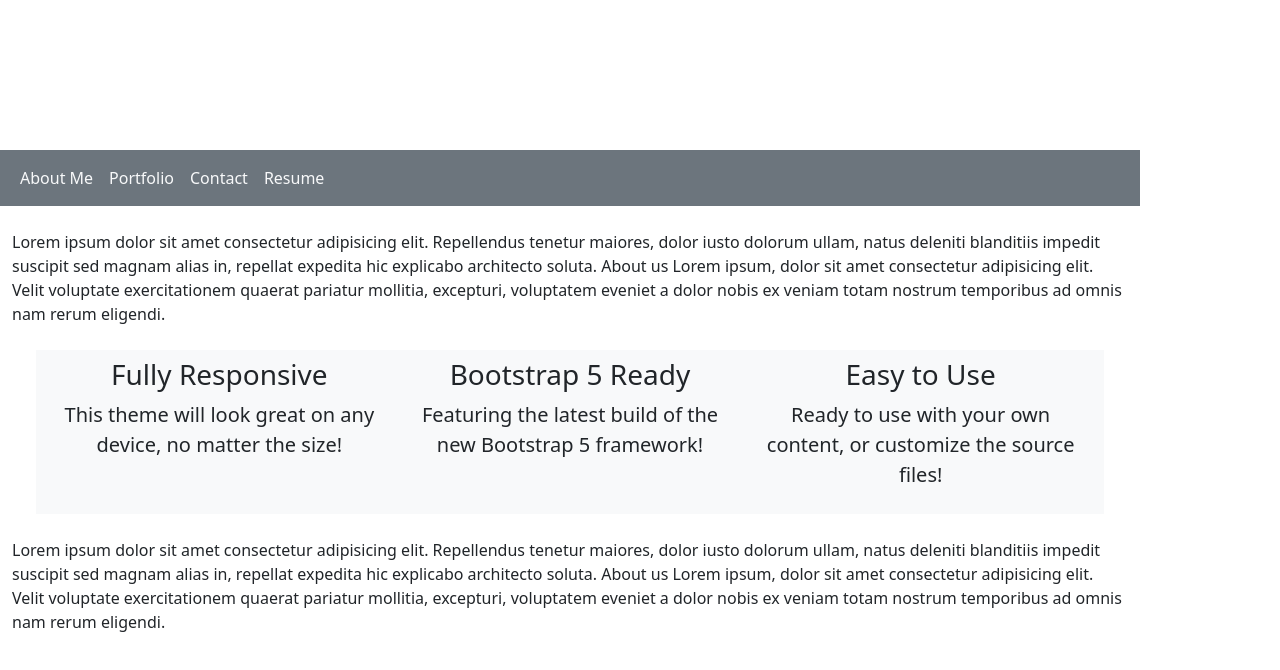
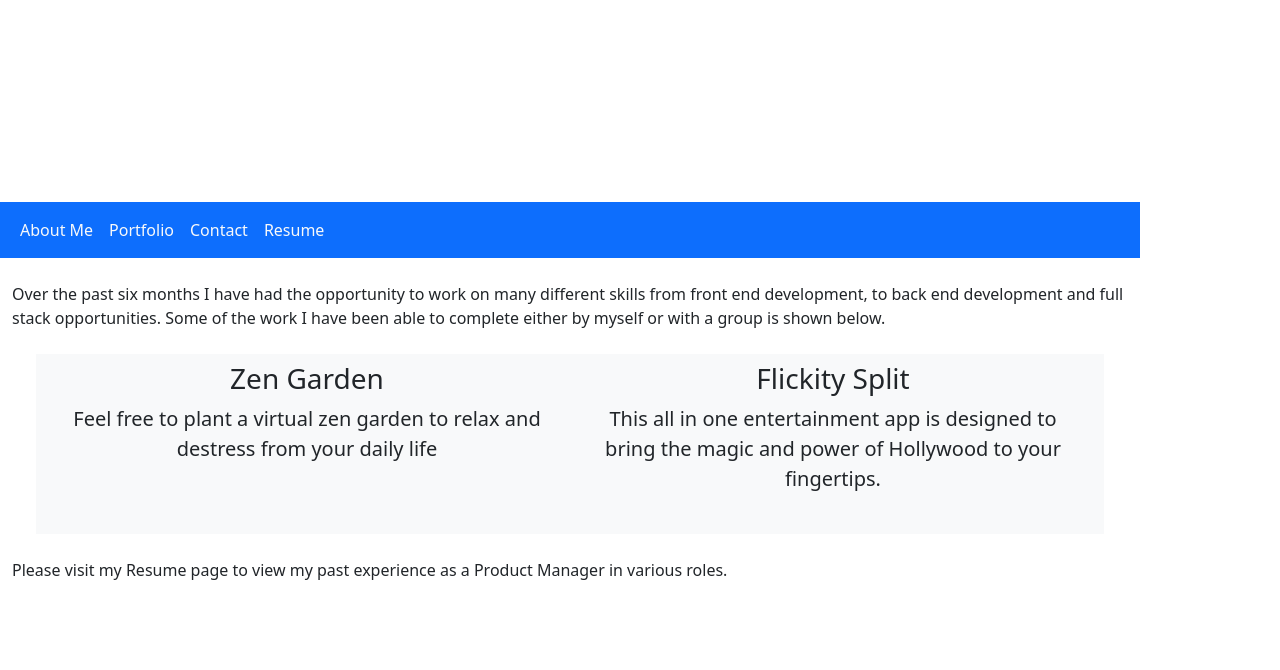
Before and after one commit to mjurek1/react-portfolio, a React (Vite) app in the folder react-portfolio-project/: page /portfolio in a window 1280 px wide. Shown: the top 670 px of the page. Built offline with nearby package versions, Linux system fonts and the light colour scheme.

Commit message:
updating portfolio content

```diff
--- a/react-portfolio-project/src/components/UI/Navbar.jsx
+++ b/react-portfolio-project/src/components/UI/Navbar.jsx
@@ -1,6 +1,6 @@
 export default function Nav({ links }) {
     return (
-        <nav className="navbar navbar-expand-lg bg-secondary">
+      <nav className="navbar navbar-expand-lg bg-primary">
         <div className="container-fluid">
           <div className="collapse navbar-collapse" id="navbarSupportedContent">
             <ul className="navbar-nav me-auto mb-2 mb-lg-0">
--- a/react-portfolio-project/src/pages/AboutMePage.jsx
+++ b/react-portfolio-project/src/pages/AboutMePage.jsx
@@ -1,9 +1,15 @@
 export default function AboutMePage() {
     return (
-        <div className="container pt-4">
+        <div className="container pt-1">
             <p>
-                Lorem ipsum dolor sit amet consectetur adipisicing elit. Reprehenderit facere sit qui culpa obcaecati. Iure voluptate atque soluta aspernatur sed tenetur, a modi eum quisquam ut at eius quod neque.
+            A motivated Product Manager with strong experience in product design, strategic planning, and
+                            analytics. Experience leading three Scrum Teams for end-to-end product support and road
+                            mapping from ideation to driving and executing successful client delivery. Comfortable
+                            communicating strategies and proposals for product iterations across all phases of the software
+                            development life cycle. Able to work in complex environments while providing clarity and
+                            accountability to key stakeholders and executive-facing roles.
             </p>
+
         </div>
     )
 }
--- a/react-portfolio-project/src/pages/ContactPage.jsx
+++ b/react-portfolio-project/src/pages/ContactPage.jsx
@@ -1,8 +1,8 @@
-export default function AboutMePage() {
+export default function ContactPage() {
     return (
         <div className="container pt-4">
             <p>
-                Lorem ipsum dolor sit amet consectetur adipisicing elit. Reprehenderit facere sit qui culpa obcaecati. Iure voluptate atque soluta aspernatur sed tenetur, a modi eum quisquam ut at eius quod neque.
+                To be filled in with a contact form
             </p>
         </div>
     )
--- a/react-portfolio-project/src/pages/PortfolioPage.jsx
+++ b/react-portfolio-project/src/pages/PortfolioPage.jsx
@@ -1,63 +1,48 @@
-export default function AboutMePage() {
+export default function PortfolioPage() {
     return (
         <div className="container pt-4">
         <p>
-          Lorem ipsum dolor sit amet consectetur adipisicing elit. Repellendus
-          tenetur maiores, dolor iusto dolorum ullam, natus deleniti blanditiis
-          impedit suscipit sed magnam alias in, repellat expedita hic explicabo
-          architecto soluta. About us Lorem ipsum, dolor sit amet consectetur
-          adipisicing elit. Velit voluptate exercitationem quaerat pariatur
-          mollitia, excepturi, voluptatem eveniet a dolor nobis ex veniam totam
-          nostrum temporibus ad omnis nam rerum eligendi.
+          Over the past six months I have had the opportunity to work on many different skills
+          from front end development, to back end development and full stack opportunities.  Some of the work I have
+          been able to complete either by myself or with a group is shown below.
         </p>
         <section className="features-icons bg-light text-center m-4">
           <div className="container">
             <div className="row p-2">
-              <div className="col-lg-4">
+              <div className="col-lg-6">
                 <div className="features-icons-item mx-auto mb-5 mb-lg-0 mb-lg-3">
                   <div className="features-icons-icon d-flex">
                     <i className="bi-window m-auto text-primary" />
                   </div>
-                  <h3>Fully Responsive</h3>
+                  <h3>Zen Garden</h3>
                   <p className="lead mb-0">
-                    This theme will look great on any device, no matter the size!
+                    Feel free to plant a virtual zen garden to relax and destress from your daily life
                   </p>
                 </div>
               </div>
-              <div className="col-lg-4">
+              <div className="col-lg-6">
                 <div className="features-icons-item mx-auto mb-5 mb-lg-0 mb-lg-3">
                   <div className="features-icons-icon d-flex">
                     <i className="bi-layers m-auto text-primary" />
                   </div>
-                  <h3>Bootstrap 5 Ready</h3>
+                  <h3>Flickity Split</h3>
                   <p className="lead mb-0">
-                    Featuring the latest build of the new Bootstrap 5 framework!
+                    This all in one entertainment app is designed to bring the magic and power of Hollywood to your fingertips.
                   </p>
                 </div>
               </div>
-              <div className="col-lg-4">
+              <div className="col-lg-6">
                 <div className="features-icons-item mx-auto mb-0 mb-lg-3">
                   <div className="features-icons-icon d-flex">
                     <i className="bi-terminal m-auto text-primary" />
                   </div>
-                  <h3>Easy to Use</h3>
-                  <p className="lead mb-0">
-                    Ready to use with your own content, or customize the source
-                    files!
-                  </p>
                 </div>
               </div>
             </div>
           </div>
         </section>
         <p>
-          Lorem ipsum dolor sit amet consectetur adipisicing elit. Repellendus
-          tenetur maiores, dolor iusto dolorum ullam, natus deleniti blanditiis
-          impedit suscipit sed magnam alias in, repellat expedita hic explicabo
-          architecto soluta. About us Lorem ipsum, dolor sit amet consectetur
-          adipisicing elit. Velit voluptate exercitationem quaerat pariatur
-          mollitia, excepturi, voluptatem eveniet a dolor nobis ex veniam totam
-          nostrum temporibus ad omnis nam rerum eligendi.
+          Please visit my Resume page to view my past experience as a Product Manager in various roles.
         </p>
       </div>
     );
--- a/react-portfolio-project/src/pages/ResumePage.jsx
+++ b/react-portfolio-project/src/pages/ResumePage.jsx
@@ -1,4 +1,4 @@
-export default function AboutMePage() {
+export default function ResumePage() {
     return (
         <div className="container pt-4">
             <p>
```
Lines whose indentation alone changed are shown as unchanged.
